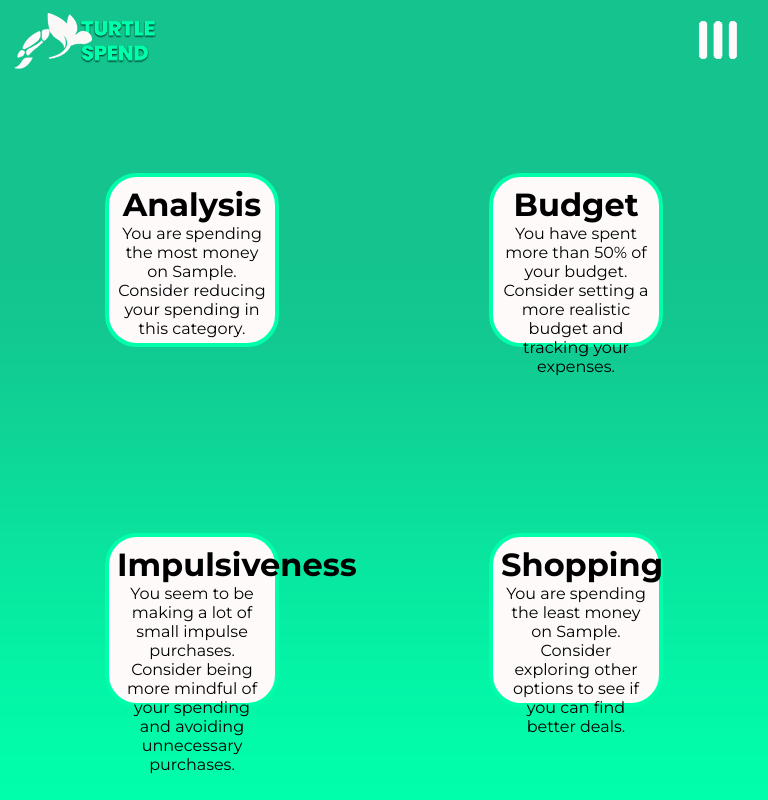
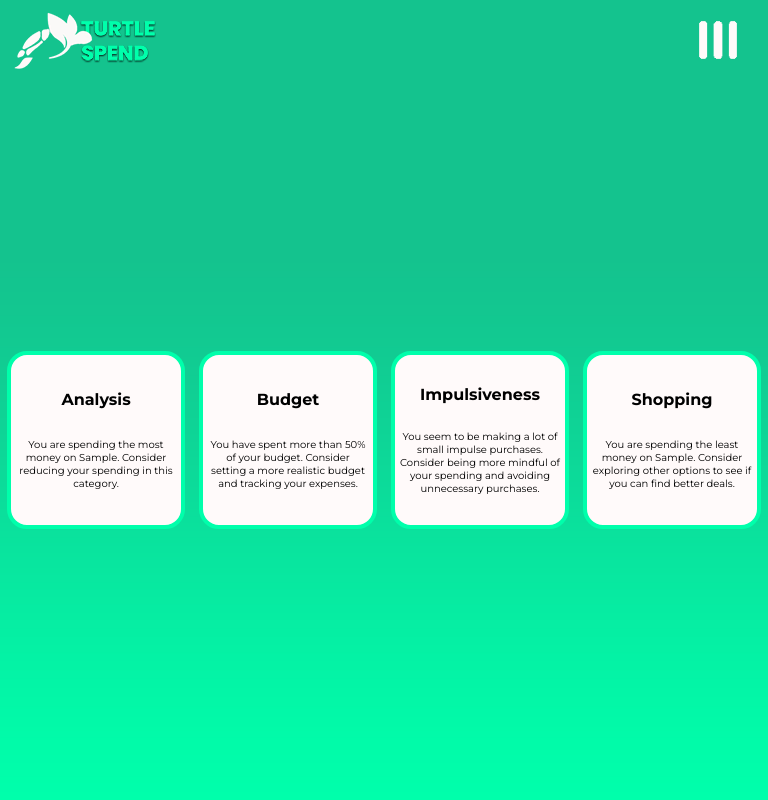
Before and after one commit to AlanWes/Budget-Managment-App, a Django app: page /tips/ in a window 768 px wide. Run offline with Django 4.2, Linux system fonts and the light colour scheme; a user stored in the database is signed in; tables that the repository leaves empty hold one stand-in row (values such as "Sample post").

Commit message:
responsive tyips view

```diff
--- a/src_projects/Project_Budget/static/css/tips.css
+++ b/src_projects/Project_Budget/static/css/tips.css
@@ -117,8 +117,8 @@ body {
 
 .tips .wrapper .tip-box {
   display: flex;
-  width: 300px;
-  height: 300px;
+  width: 250px;
+  height: 250px;
   flex-direction: column;
   text-align: center;
   justify-content: space-evenly;
@@ -326,10 +362,28 @@ body {
 
     /* MAIN */
 
-    .tips .wrapper .tip-box {
-      width: 150px;
-      height: 150px;
-    }
+  .tips .wrapper {
+    display: grid;
+    grid-template-rows: repeat(auto-fit, minmax(5px, 1fr));
+    grid-template-columns: repeat(auto-fit, minmax(140px, 1fr));
+    grid-auto-flow: row dense;
+    justify-content: center;
+    align-content: center;
+    align-items: center;
+    justify-items: center;
+    height: 90vh;
+    width: 100vw;
+  }
+
+  .tips .wrapper .tip-box {
+    width: 160px;
+    height: 160px;
+    font-size: x-small;
+  }
+
+  .tips .wrapper .tip-box h1 {
+    font-size: medium;
+  }
 
 }
 
```
Also changed, not shown: other parts of src_projects/Project_Budget/static/css/tips.css (+43 -7 lines).
